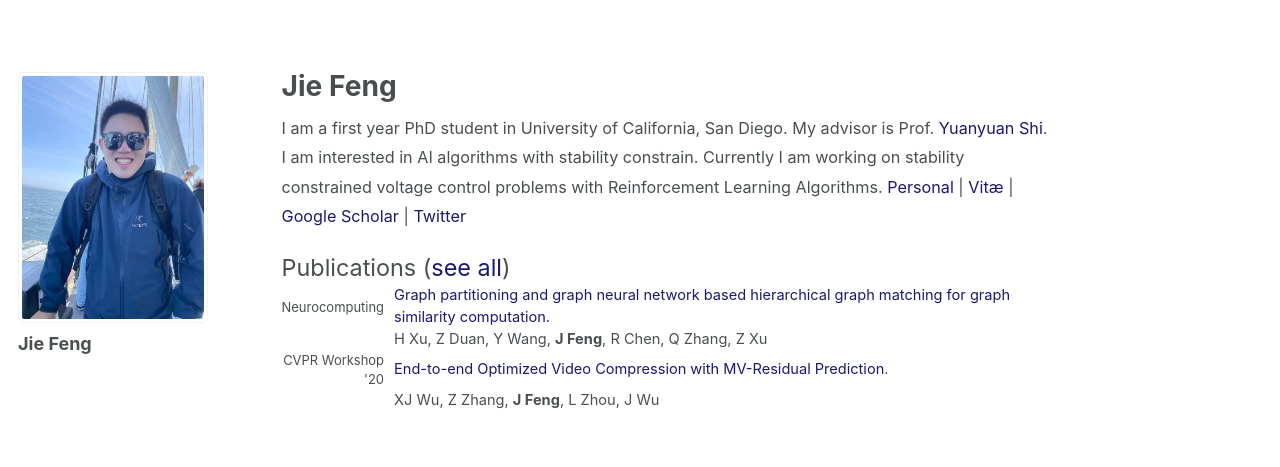
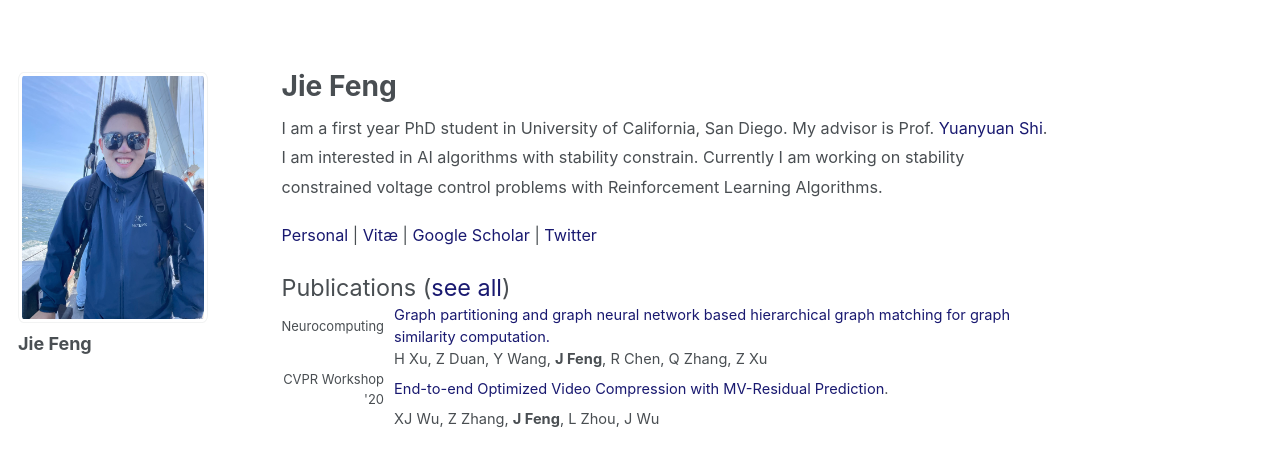
Before and after one commit to JieFeng-cse/JieFeng-cse.github.io, a Jekyll site: the page built from _pages/about.md, in a window 1280 px wide. Shown: the top 467 px of the page. Built offline with Jekyll 4.4.1, drawn with Linux system fonts in a browser that asks for light colours.

Commit message:
Update about.md

```diff
--- a/_pages/about.md
+++ b/_pages/about.md
@@ -24,8 +24,9 @@ table, th, td {
 
 <p style="margin-bottom: 1.2em; line-height: 1.8">
 I am a first year PhD student in University of California, San Diego. My advisor is Prof. <a href="https://yyshi.eng.ucsd.edu/" style="color:#191970" target="_blank"> Yuanyuan Shi</a>. I am interested in AI algorithms with stability constrain.
-Currently I am working on stability constrained voltage control problems with Reinforcement Learning Algorithms.
+Currently I am working on stability constrained voltage control problems with Reinforcement Learning Algorithms.</p>
 
+<p style="margin-bottom: 1.2em; line-height: 1.8">
 <a href="https://jiefeng-cse.github.io/personal/" style="color:#191970" target="_blank">Personal</a>
 | <a href="https://jiefeng-cse.github.io/files/Jie_resume.pdf" style="color:#191970" target="_blank">Vitæ</a>
 | <a href="https://scholar.google.com/citations?user=izXkblIAAAAJ&hl=en" style="color:#191970" target="_blank">Google Scholar</a>
```
